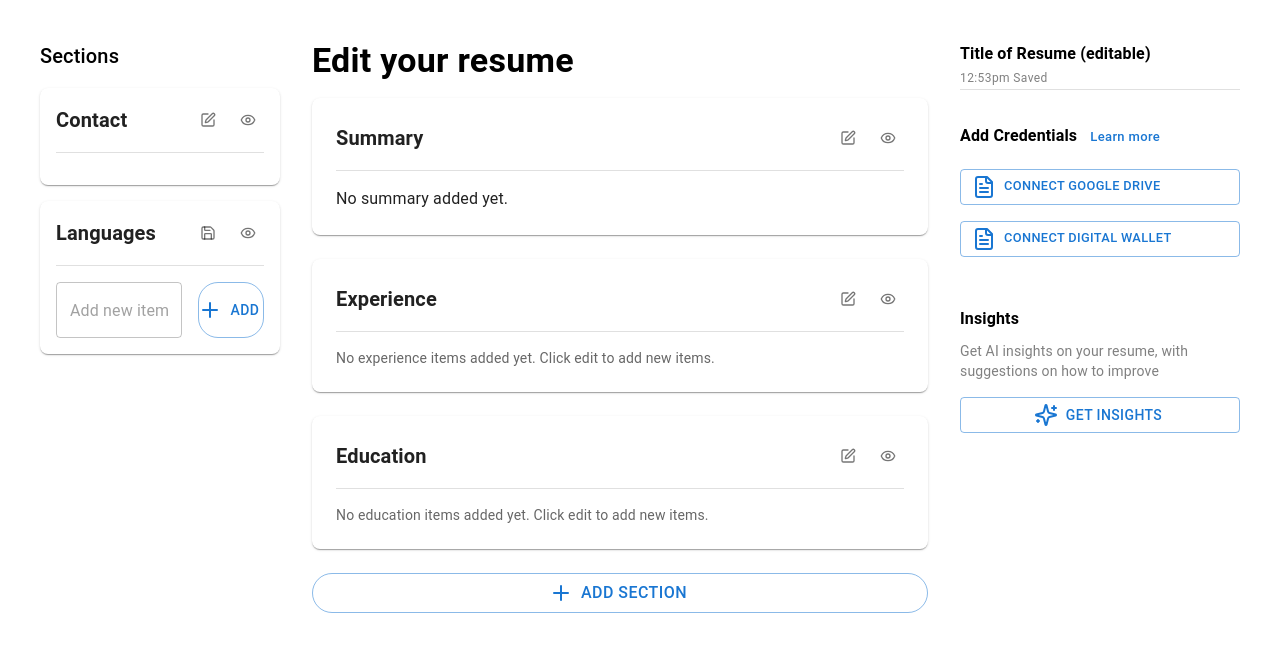
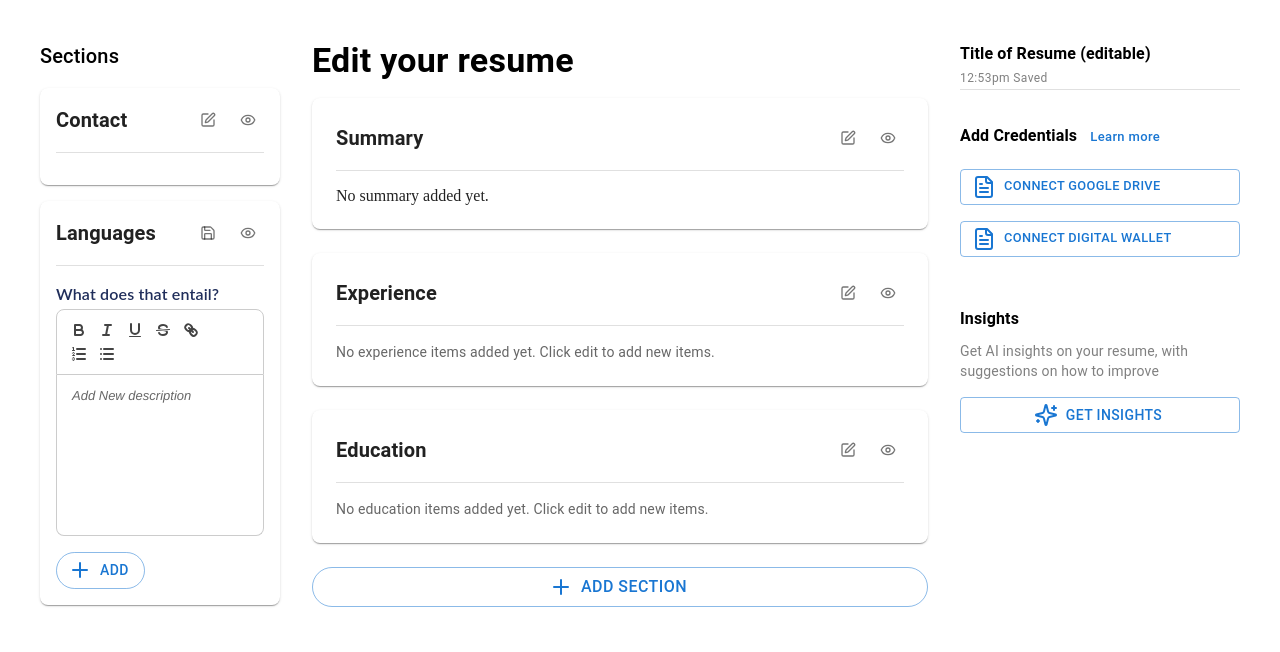
Before and after one commit to Cooperation-org/Resume-Author, a React (Create React App) app: page /resume/new in a window 1280 px wide. Both pictures are taken after a click on the button 208 px from the left and 233 px from the top of the page. Shown: the top 652 px of the page. Built offline with nearby package versions, Linux system fonts and the light colour scheme; the HTML template or start-up script is replaced by a standard one.

Commit message:
✨ feat: Added the Rich Text Editor

```diff
--- a/package.json
+++ b/package.json
@@ -24,6 +24,7 @@
     "react": "^18.3.1",
     "react-dom": "^18.3.1",
     "react-google-login": "^5.2.2",
+    "react-quill": "^2.0.0",
     "react-redux": "^9.1.2",
     "react-router-dom": "^7.0.2",
     "react-scripts": "5.0.1",
--- a/src/components/ResumeEditor/SectionContent.tsx
+++ b/src/components/ResumeEditor/SectionContent.tsx
@@ -2,7 +2,6 @@ import React, { useState, useEffect } from 'react'
 import {
   Box,
   Button,
-  TextField,
   Typography,
   Divider,
   List,
@@ -13,9 +12,19 @@ import {
 import { Edit, Eye, Save, Trash2, EyeOff, Plus } from 'lucide-react'
 import { useDispatch, useSelector } from 'react-redux'
 import { updateSection } from '../../redux/slices/resume'
+import TextEditor from '../TextEditor/Texteditor'
 
 interface SectionContentProps {
   sectionId: keyof Resume
+}
+
+const cleanHTML = (htmlContent: string) => {
+  return htmlContent
+    .replace(/<p><br><\/p>/g, '')
+    .replace(/<p><\/p>/g, '')
+    .replace(/<br>/g, '')
+    .replace(/class="[^"]*"/g, '')
+    .replace(/style="[^"]*"/g, '')
 }
 
 const SectionContent: React.FC<SectionContentProps> = ({ sectionId }) => {
@@ -28,8 +37,8 @@ const SectionContent: React.FC<SectionContentProps> = ({ sectionId }) => {
   const isListBased = Array.isArray(sectionData?.items)
 
   // Local states
-  const [content, setContent] = useState(sectionData || '')
-  const [items, setItems] = useState(sectionData?.items || [])
+  const [content, setContent] = useState<string>(sectionData || '')
+  const [items, setItems] = useState<string[]>(sectionData?.items || [])
   const [editing, setEditing] = useState(false)
   const [newItemValue, setNewItemValue] = useState('')
   const [isVisible, setIsVisible] = useState(true)
@@ -60,8 +69,9 @@ const SectionContent: React.FC<SectionContentProps> = ({ sectionId }) => {
 
   // Add new item (for list-based sections)
   const handleAddNewItem = () => {
-    if (!newItemValue.trim() || items.includes(newItemValue.trim())) return
-    const updatedItems = [...items, newItemValue.trim()]
+    const trimmedVal = newItemValue.trim()
+    if (!trimmedVal) return
+    const updatedItems = [...items, trimmedVal]
     setItems(updatedItems)
     dispatch(updateSection({ sectionId, content: { items: updatedItems } }))
     setNewItemValue('')
@@ -77,7 +87,7 @@ const SectionContent: React.FC<SectionContentProps> = ({ sectionId }) => {
 
   // Remove an item
   const handleRemoveItem = (index: number) => {
-    const updatedItems = items.filter((_: any, i: number) => i !== index)
+    const updatedItems = items.filter((_, i) => i !== index)
     setItems(updatedItems)
     dispatch(updateSection({ sectionId, content: { items: updatedItems } }))
   }
@@ -111,18 +121,15 @@ const SectionContent: React.FC<SectionContentProps> = ({ sectionId }) => {
       {isStringBased && isVisible && (
         <Box>
           {!editing ? (
-            <Typography variant='body1'>
-              {content || `No ${sectionId} added yet.`}
-            </Typography>
+            <Box sx={{ whiteSpace: 'pre-wrap' }}>
+              <span
+                dangerouslySetInnerHTML={{
+                  __html: content ? cleanHTML(content) : `No ${sectionId} added yet.`
+                }}
+              />
+            </Box>
           ) : (
-            <TextField
-              fullWidth
-              multiline
-              rows={4}
-              value={content}
-              onChange={e => setContent(e.target.value)}
-              placeholder={`Enter ${sectionId} content here...`}
-            />
+            <TextEditor value={content} onChange={setContent} />
           )}
         </Box>
       )}
@@ -142,23 +149,27 @@ const SectionContent: React.FC<SectionContentProps> = ({ sectionId }) => {
             <List>
               {items.map((item: string, index: number) => (
                 <ListItem
-                  key={item} // Changed from key={index} to key={item}
-                  sx={{ display: 'flex', alignItems: 'center', gap: 2 }}
+                  key={item}
+                  sx={{ display: 'flex', alignItems: 'flex-start', gap: 2 }}
                 >
-                  <ListItemText
-                    primary={
-                      editing ? (
-                        <TextField
-                          fullWidth
-                          value={item}
-                          onChange={e => handleUpdateItem(index, e.target.value)}
-                          autoFocus
+                  {editing ? (
+                    <Box sx={{ width: '100%' }}>
+                      <TextEditor
+                        value={item}
+                        onChange={(val: string) => handleUpdateItem(index, val)}
+                      />
+                    </Box>
+                  ) : (
+                    <ListItemText
+                      primary={
+                        <Box
+                          sx={{ whiteSpace: 'pre-wrap' }}
+                          dangerouslySetInnerHTML={{ __html: cleanHTML(item) }}
                         />
-                      ) : (
-                        item
-                      )
-                    }
-                  />
+                      }
+                    />
+                  )}
+
                   {editing && (
                     <IconButton onClick={() => handleRemoveItem(index)}>
                       <Trash2 size={16} />
@@ -171,16 +182,11 @@ const SectionContent: React.FC<SectionContentProps> = ({ sectionId }) => {
 
           {/* Add New Item */}
           {editing && (
-            <Box sx={{ display: 'flex', gap: 2, mt: 2 }}>
-              <TextField
-                fullWidth
-                placeholder='Add new item'
-                value={newItemValue}
-                onChange={e => setNewItemValue(e.target.value)}
-              />
+            <Box sx={{ display: 'flex', flexDirection: 'column', gap: 2, mt: 2 }}>
+              <TextEditor value={newItemValue} onChange={setNewItemValue} />
               <Button
                 variant='outlined'
-                sx={{ borderRadius: 5 }}
+                sx={{ borderRadius: 5, alignSelf: 'flex-start' }}
                 startIcon={<Plus />}
                 onClick={handleAddNewItem}
               >
--- /dev/null
+++ b/src/components/TextEditor/TextEditor.css
@@ -0,0 +1,17 @@
+.ql-toolbar {
+  border-radius: 8px 8px 0 0;
+  border-bottom: 1px solid #ccc;
+}
+
+.ql-container {
+  border-radius: 0 0 8px 8px;
+  border-top: none;
+}
+
+.ql-editor {
+  min-height: 160px;
+}
+
+.text-editor-container:focus-within {
+  box-shadow: 0 0 0 2px #14b8a6;
+}
--- /dev/null
+++ b/src/components/TextEditor/Texteditor.tsx
@@ -0,0 +1,76 @@
+import React, { useMemo } from 'react'
+import ReactQuill, { Quill } from 'react-quill'
+import 'react-quill/dist/quill.snow.css'
+import { Box, FormLabel } from '@mui/material'
+import './TextEditor.css'
+
+const Delta = Quill.import('delta')
+const BaseClipboard = Quill.import('modules/clipboard')
+
+class PlainClipboard extends BaseClipboard {
+  quill: any
+
+  constructor(quill: any, options: any) {
+    super(quill, options)
+    this.quill = quill
+  }
+
+  onPaste(e: ClipboardEvent) {
+    e.preventDefault()
+    const range = this.quill.getSelection()
+    if (range) {
+      const text = (e.clipboardData || (window as any).clipboardData).getData(
+        'text/plain'
+      )
+      const delta = new Delta().retain(range.index).delete(range.length).insert(text)
+      this.quill.updateContents(delta, 'silent')
+      this.quill.setSelection(range.index + text.length)
+      this.quill.scrollIntoView()
+    }
+  }
+}
+
+Quill.register('modules/clipboard', PlainClipboard, true)
+
+interface TextEditorProps {
+  value: string
+  onChange: (value: string) => void
+}
+
+function TextEditor({ value, onChange }: Readonly<TextEditorProps>) {
+  const modules = useMemo(
+    () => ({
+      toolbar: [
+        ['bold', 'italic', 'underline', 'strike', 'link'],
+        [{ list: 'ordered' }, { list: 'bullet' }]
+      ],
+      clipboard: { matchVisual: false }
+    }),
+    []
+  )
+
+  const formats = ['bold', 'italic', 'underline', 'strike', 'link', 'list', 'bullet']
+
+  return (
+    <Box sx={{ width: '100%', borderRadius: '8px' }}>
+      <FormLabel
+        sx={{ color: '#202e5b', fontFamily: 'Lato', fontSize: 16, fontWeight: 600 }}
+      >
+        What does that entail?
+      </FormLabel>
+      <Box className='text-editor-container' sx={{ borderRadius: '8px' }}>
+        <ReactQuill
+          theme='snow'
+          value={value}
+          onChange={onChange}
+          modules={modules}
+          formats={formats}
+          placeholder='Add New description'
+          style={{ marginTop: '4px', borderRadius: '8px' }}
+        />
+      </Box>
+    </Box>
+  )
+}
+
+export default TextEditor
```
Also changed, not shown: 1 other file (tests, documents, lock files or other folders).
